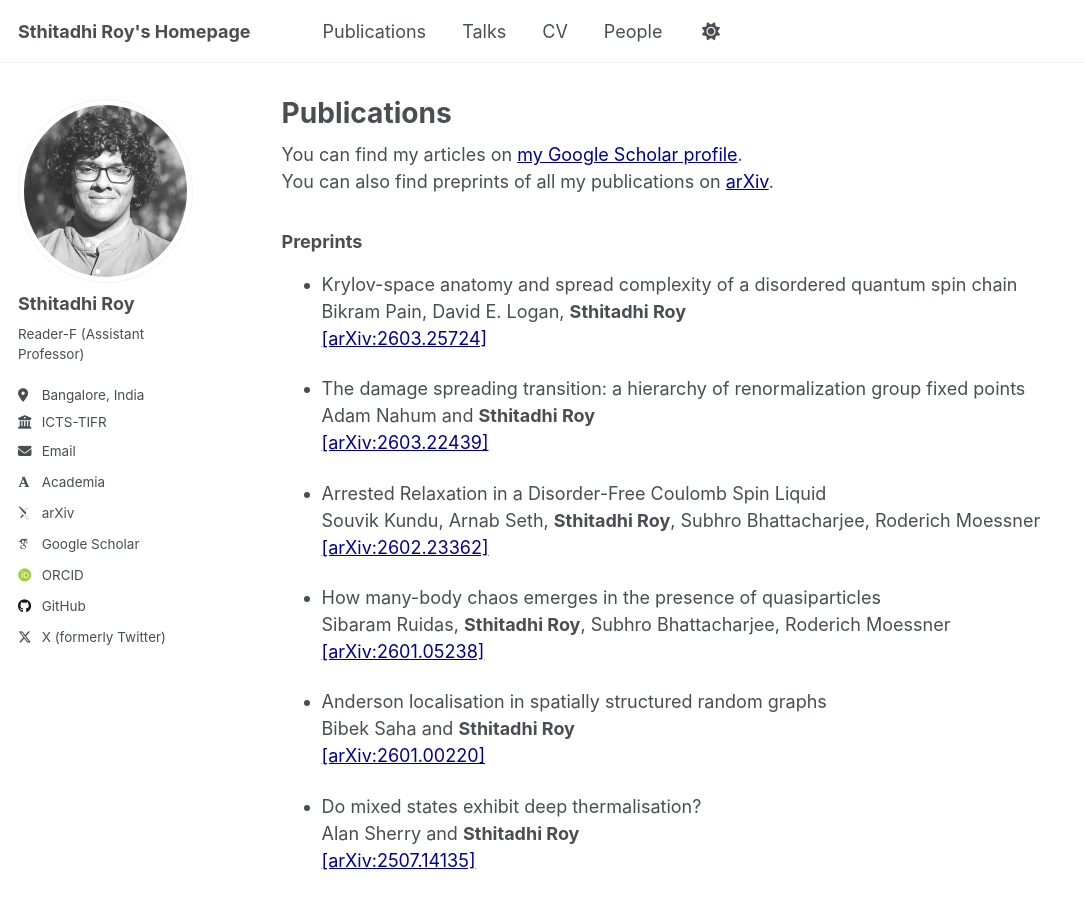
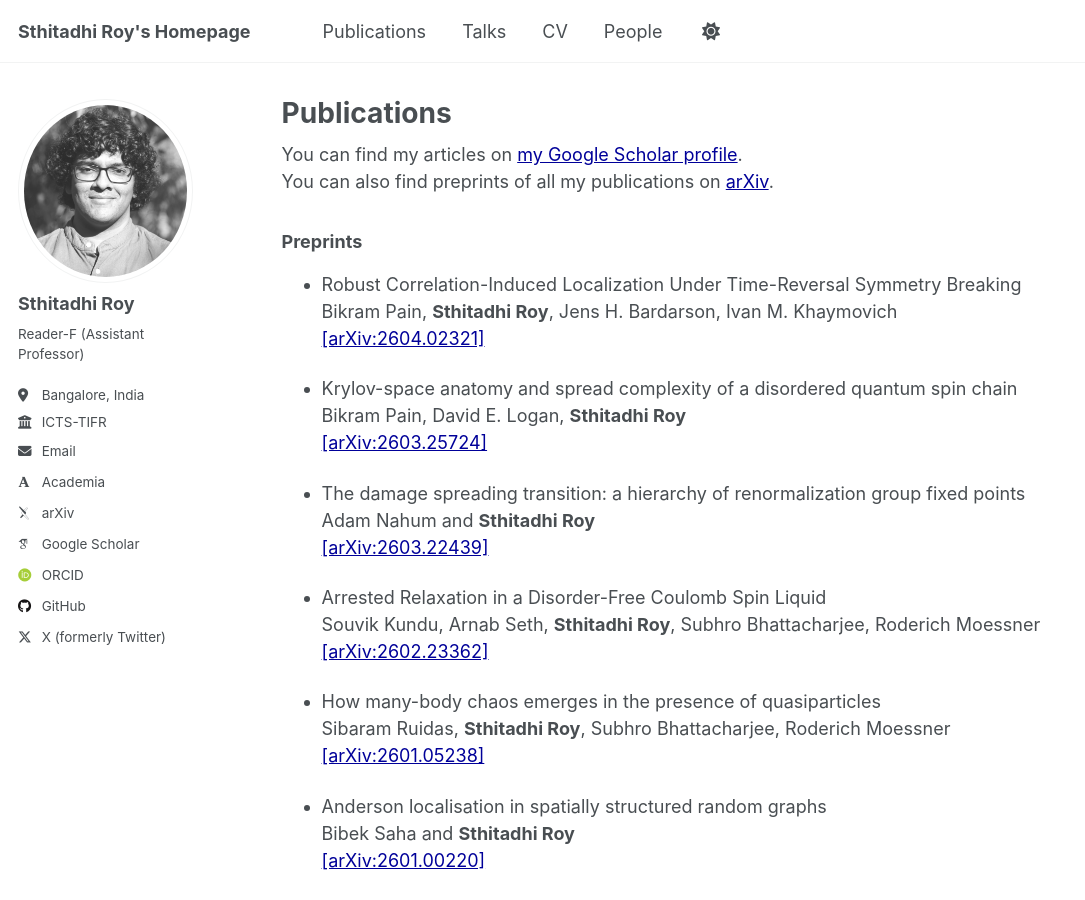
Before and after one commit to sthitadhi-roy/sthitadhi-roy.github.io, a Jekyll site: the page built from _pages/publications.md, in a window 1280 px wide and 900 px high. Shown: the whole window, without its empty margins (0-1085 px from the left). Built offline with Jekyll 4.4.1, drawn with Linux system fonts in a browser that asks for light colours; some web fonts are replaced.

Commit message:
Update publications.md

```diff
--- a/_pages/publications.md
+++ b/_pages/publications.md
@@ -18,6 +18,9 @@ author_profile: true
 {% include base_path %}
 
 ### Preprints
+- Robust Correlation-Induced Localization Under Time-Reversal Symmetry Breaking
+  Bikram Pain, **Sthitadhi Roy**, Jens H. Bardarson, Ivan M. Khaymovich
+  [[arXiv:2604.02321]](https://arxiv.org/abs/2604.02321)
 
 - Krylov-space anatomy and spread complexity of a disordered quantum spin chain
   Bikram Pain, David E. Logan, **Sthitadhi Roy**
```
